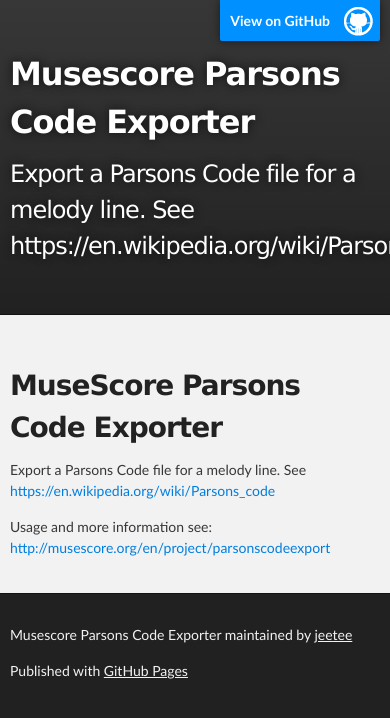
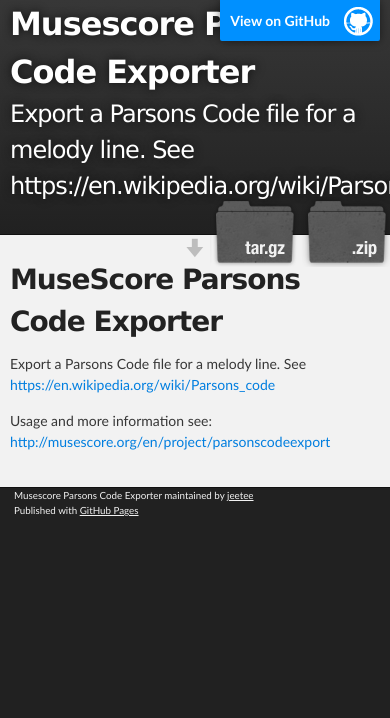
Before and after one commit to jeetee/MuseScore_Parsons_Code_Exporter, a plain HTML site: page index.html in a window 390 px wide. Shown: the top 718 px of the page. Drawn offline with Linux system fonts and the light colour scheme.

Commit message:
basic style updates and adding the files needed for my musescore project page

```diff
--- a/index.html
+++ b/index.html
@@ -7,6 +7,7 @@
     <meta name="description" content="Musescore Parsons Code Exporter : Export a Parsons Code file for a melody line. See https://en.wikipedia.org/wiki/Parsons_code">
 
     <link rel="stylesheet" type="text/css" media="screen" href="stylesheets/stylesheet.css">
+	<link rel="stylesheet" type="text/css" media="screen" href="stylesheets/overrides.css">
 
     <title>Musescore Parsons Code Exporter</title>
   </head>
--- /dev/null
+++ b/stylesheets/overrides.css
@@ -0,0 +1,54 @@
+/*******************************************************************************
+overrides by jeetee over the original Slate Theme for GitHub Pages
+*******************************************************************************/
+figure img {
+	vertical-align: top;
+}
+
+/*******************************************************************************
+Full-Width Styles
+*******************************************************************************/
+#header_wrap .inner {
+  padding-top: 0;
+}
+
+#project_tagline {
+  padding-bottom: 0;
+  margin: 0;
+}
+
+#downloads {
+  bottom: -33px;
+}
+
+#main_content {
+  padding-top: 0;
+}
+
+footer.inner {
+  padding: 0 1em;
+}
+footer p {
+  margin: 0;
+  font-size: 70%;
+}
+
+/*******************************************************************************
+Small Device Styles
+*******************************************************************************/
+@media screen and (max-width: 600px) {
+  #main_content {
+    padding-top: 1em;
+  }
+}
+
+@media screen and (max-width: 480px) {
+  #downloads {
+    display: block;
+	/*transform: scale(0.8);*/
+  }
+
+  #main_content {
+    padding-top: 1em;
+  }
+}
```
Also changed, not shown: images/Dialog_with_instruments.png (added), images/score.png (added).
